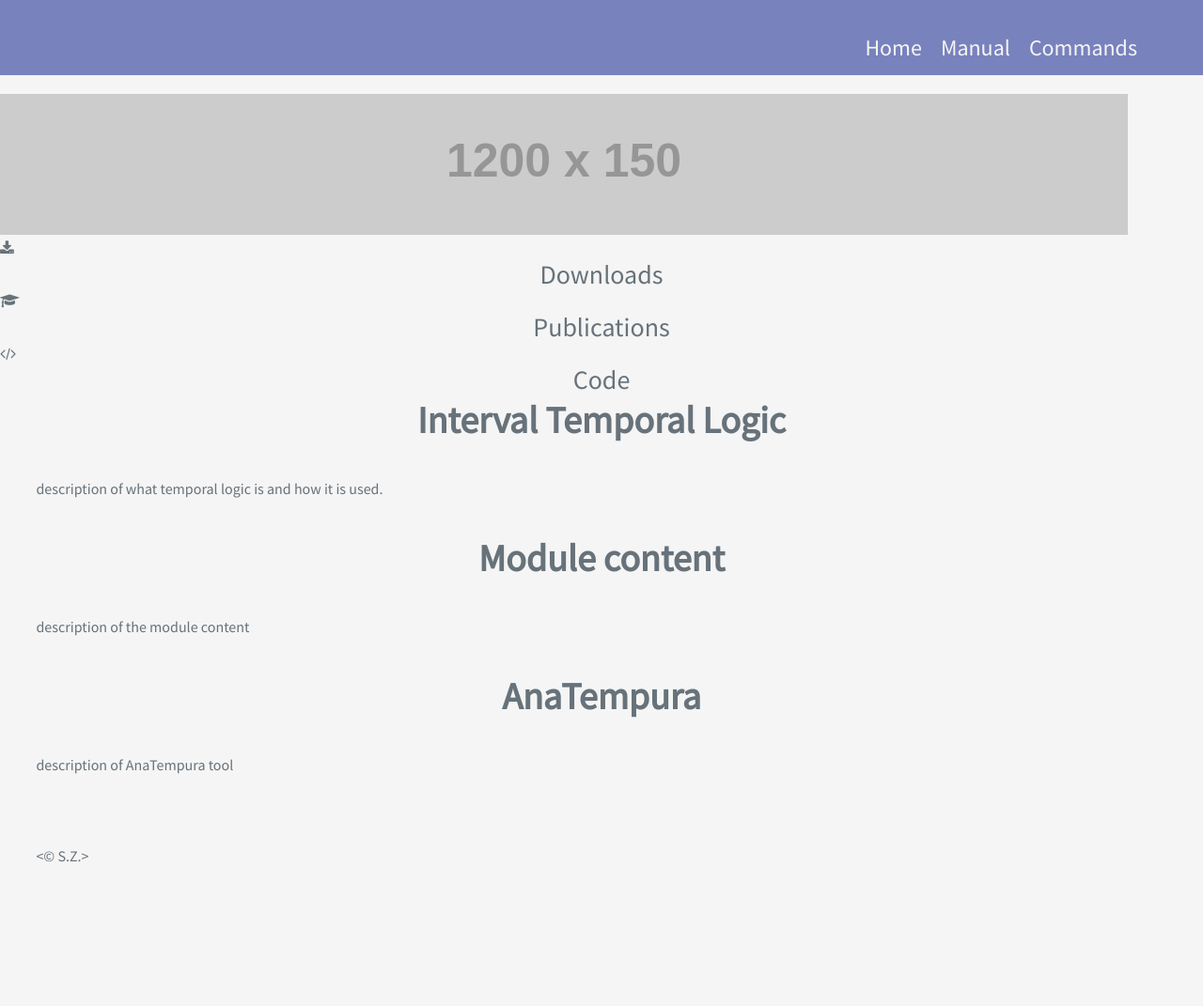
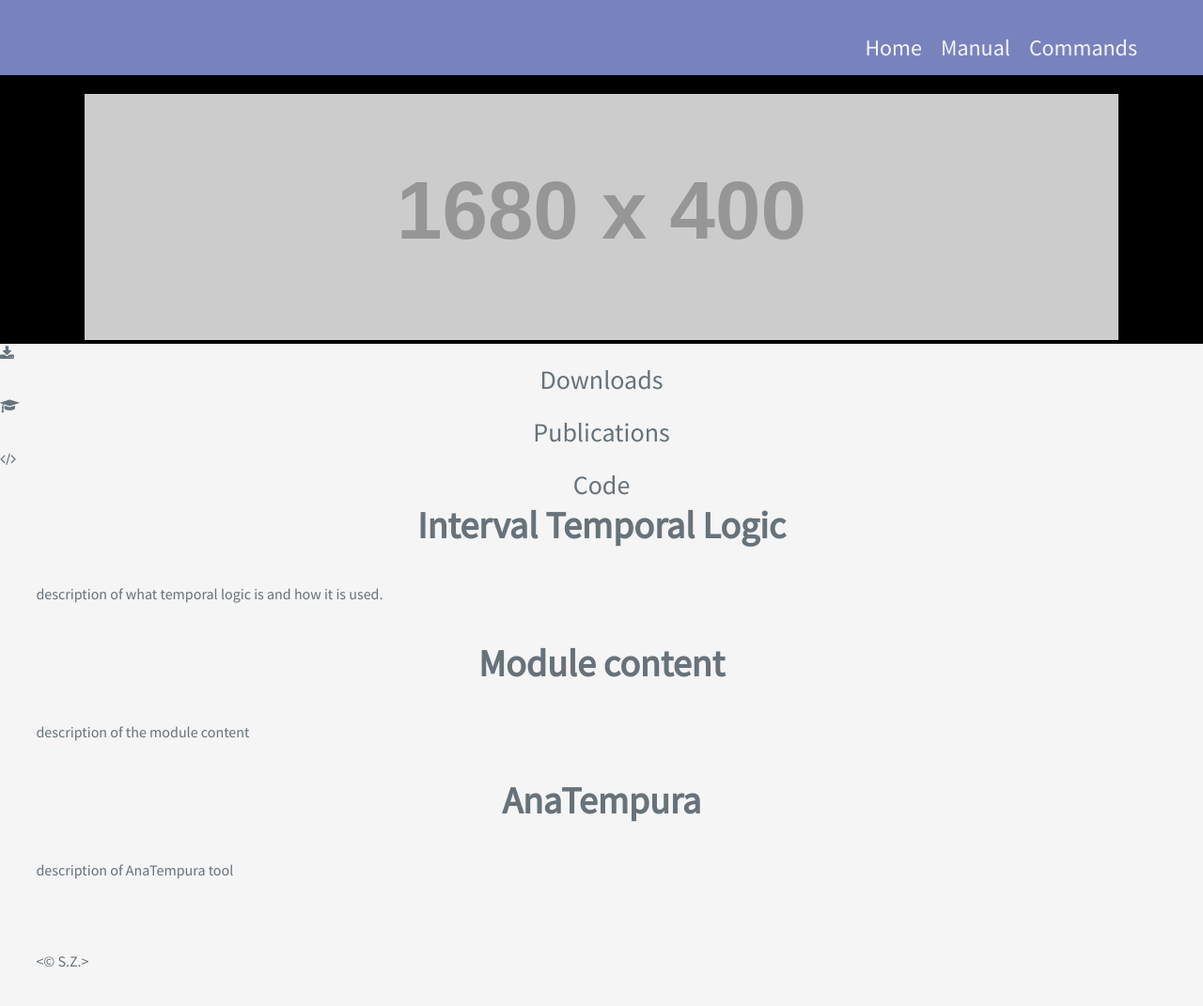
Before and after one commit to ZeStan/Front-end-web-dev, a plain HTML site: page index.html in a window 1280 px wide. Shown: the whole page at 94% size. Before the commit the page ends 959 px from the top, so only its background shows below. Drawn offline with Linux system fonts and the light colour scheme; placeholder pictures from the web are drawn by us.

Commit message:
Fixed issues with banner layout
Banner layout code errors fixed. Added banner style to keep the image
centered with a maximum width of 1100px.

```diff
--- a/index.html
+++ b/index.html
@@ -26,22 +26,24 @@
 	<!-- End Header menu-->
 	<!-- Banner image-->
 	<section class="banner">
-		<div class="banner-wrapper"></div>
+		<div class="banner-wrapper">
 		<!-- add image here-->
-	<img src="http://placehold.it/1200x150" alt="Placeholder">
+	<img src="http://placehold.it/1680x400" alt="Placeholder">
+	</div>
+	</section>
 		<!--End Banner image-->
 
 		<!--Main links-->
-		<section class="one-fourth" id= "downloads">
+		<section class="one-third" id= "downloads">
 			<td><i class="fa fa-download" aria-hidden="true"></i></td>
 			<h3>Downloads</h3>
 		</section>
 
-		<section class="one-fourth" id= "publications">
+		<section class="one-third" id= "publications">
 			<td><i class="fa fa-graduation-cap" aria-hidden="true"></i></td>
 			<h3>Publications</h3>
 		</section>
-		<section class="one-fourth" id= "code">
+		<section class="one-third" id= "code">
 			<i class="fa fa-code" aria-hidden="true"></i>
 			<h3>Code</h3>
 		</section>
--- a/style.css
+++ b/style.css
@@ -34,6 +34,7 @@ img{
 	height:auto;
 	width: auto;
 }
+
 /*Top left logo style*/
 #logo{
 	margin:	20px;
@@ -58,6 +59,7 @@ nav{
 	float:right;
 	padding: 25px 20px 0 0;
 }
+
 ul{
 	list-style-type: none;
 }
@@ -79,3 +81,12 @@ nav ul li a:hover{
 .current{
 	color:#C3D7DF;
 }
+/*Banner style*/
+.banner{
+	width:100%;
+	background-color: black;
+}
+.banner-wrapper{
+	max-width: 1100px;
+	margin: 0 auto;
+}
```
